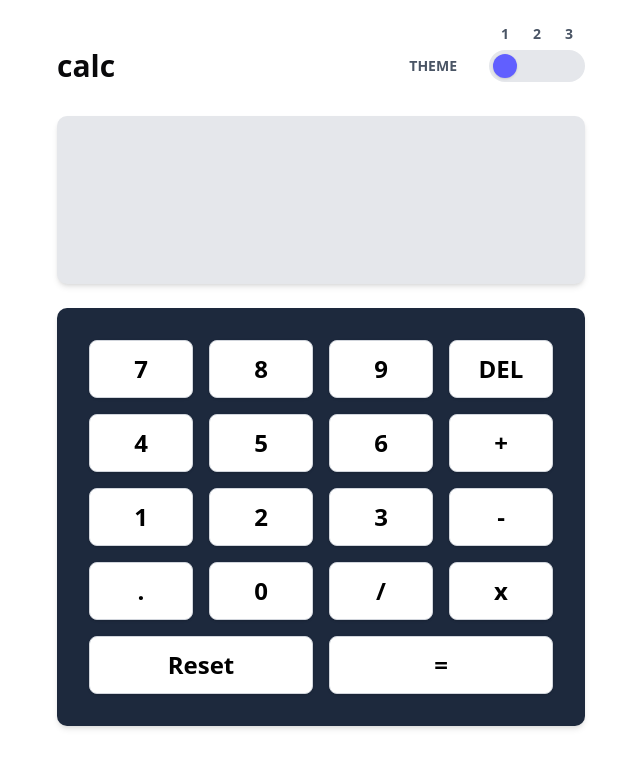
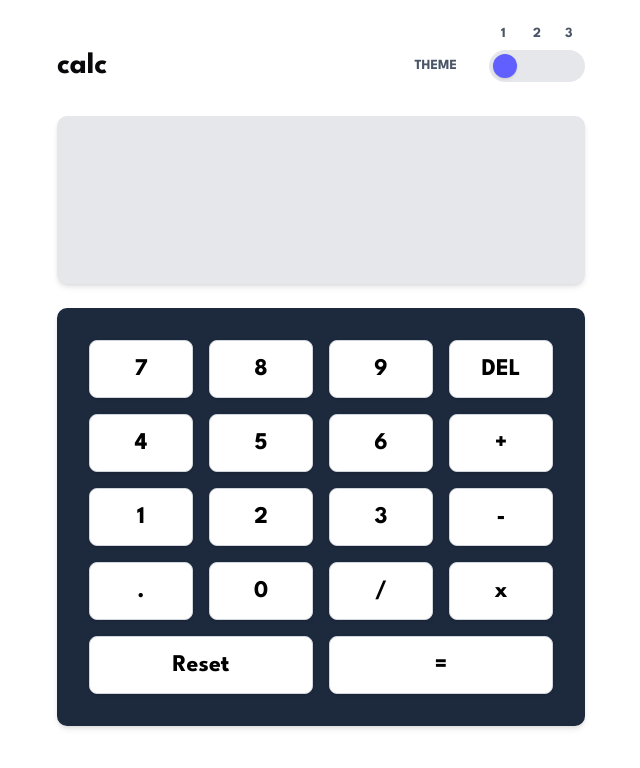
Before and after one commit to AnthonyChablov/calculator-app-ui, a React (Vite) app: page / in a window 1280 px wide. Shown: the top 768 px of the page, without its empty margins (319-959 px from the left). Built offline with nearby package versions, Linux system fonts and the light colour scheme.

Commit message:
test: apply custom font

```diff
--- a/src/App.tsx
+++ b/src/App.tsx
@@ -3,9 +3,9 @@ import Calculator from "./components/Calculator/Calculator";
 
 function App() {
   return (
-    <>
+    <div className="font-sans">
       <Calculator />
-    </>
+    </div>
   );
 }
 
--- a/src/index.css
+++ b/src/index.css
@@ -1,9 +1,19 @@
+@import url("https://fonts.googleapis.com/css2?family=League+Spartan:wght@400;700&display=swap");
 @import "tailwindcss";
 @import "tw-animate-css";
+
+@font-face {
+  font-family: "League Spartan";
+  font-style: normal;
+  font-weight: 400;
+  src: url("/fonts/LeagueSpartan-Regular.ttf") format("truetype");
+}
 
 @custom-variant dark (&:is(.dark *));
 
 @theme inline {
+  --font-sans: "League Spartan", sans-serif;
+  --font-mono: "League Spartan", monospace;
   --radius-sm: calc(var(--radius) - 4px);
   --radius-md: calc(var(--radius) - 2px);
   --radius-lg: var(--radius);
--- a/src/main.tsx
+++ b/src/main.tsx
@@ -1,7 +1,7 @@
 import { StrictMode } from "react";
 import { createRoot } from "react-dom/client";
 import "./index.css";
-import App from "./App.tsx";
+import App from "./App";
 
 createRoot(document.getElementById("root")!).render(
   <StrictMode>
```
